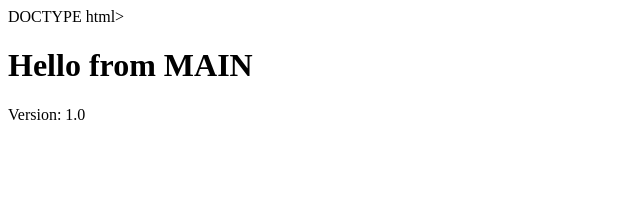
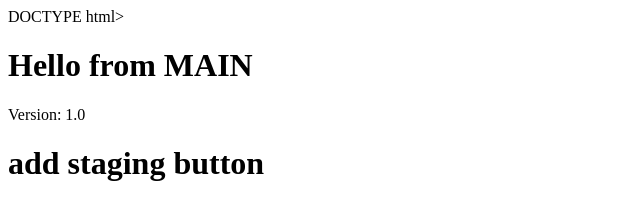
Before and after one commit to zubairbinshamsnb/second-repo, a plain HTML site: page index.html in a window 1280 px wide. Shown: the whole page, without its empty margins (0-640 px from the left). Drawn offline with Linux system fonts and the light colour scheme.

Commit message:
add staging buttopn

```diff
--- a/index.html
+++ b/index.html
@@ -4,5 +4,6 @@ DOCTYPE html>
 <body>
 <h1>Hello from MAIN</h1>
 <p>Version: 1.0</p>
+<h1>add staging button</h1>
 </body>
 </html>
```
